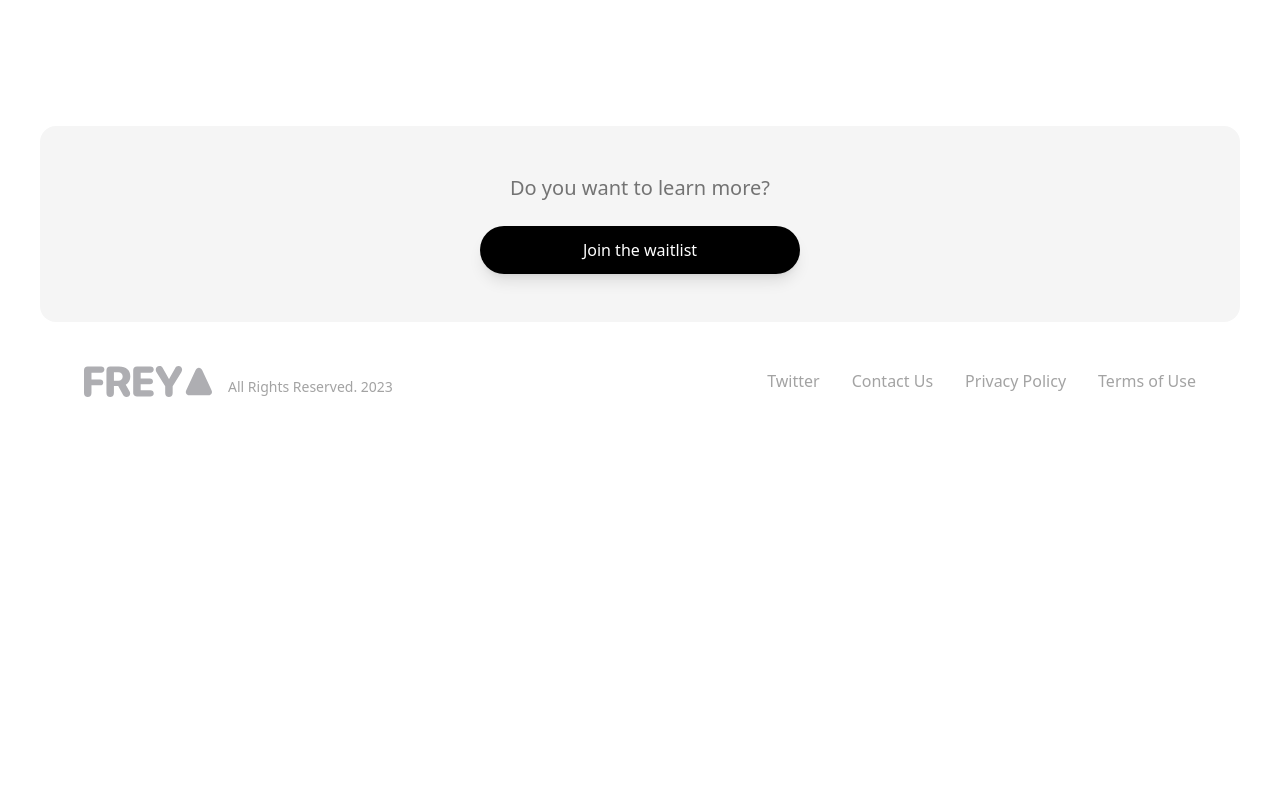
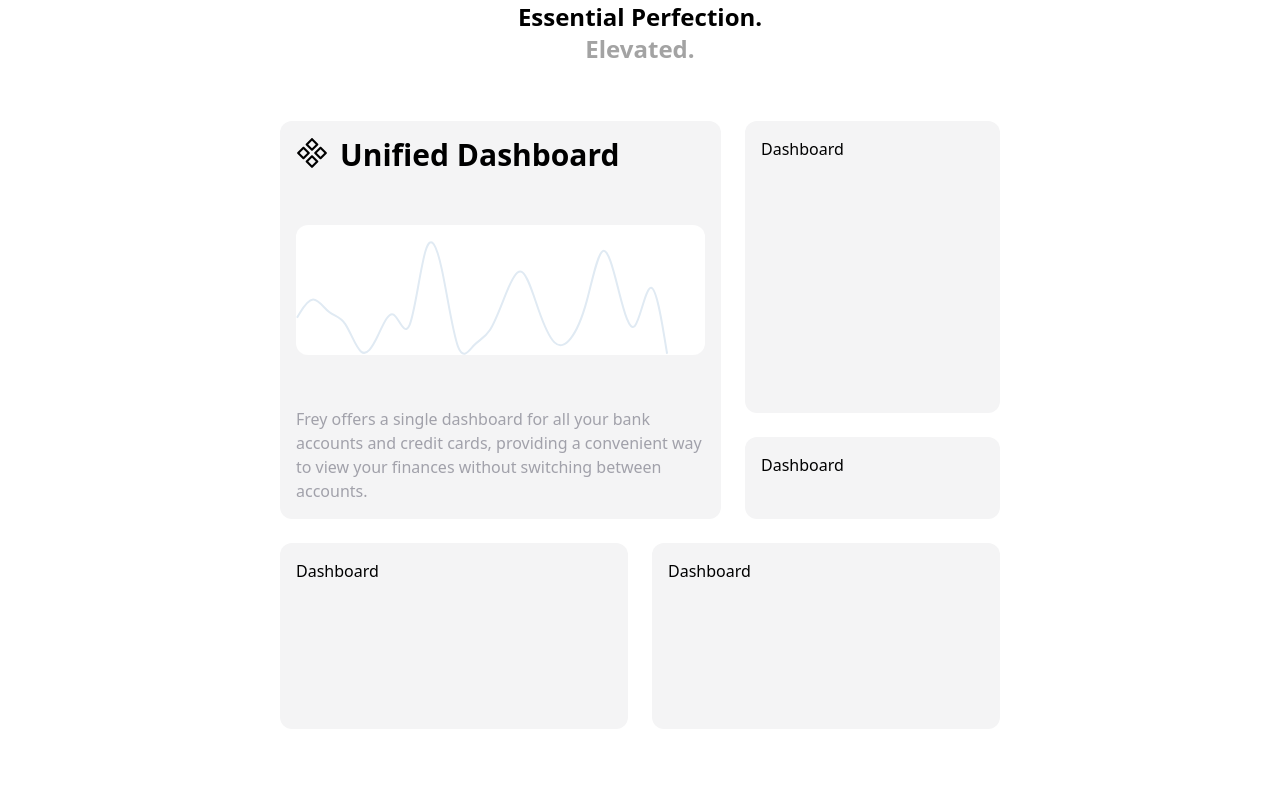
Before and after one commit to ulasalyesil/frey-website, a React (Create React App) app: page / in a window 1280 px wide. Shown: the part 1384-2180 px from the top of the page. Before the commit the page ends 1825 px from the top, so only its background shows below. Built offline with nearby package versions, Linux system fonts and the light colour scheme; the HTML template or start-up script is replaced by a standard one.

Commit message:
ADD: features section change

```diff
--- a/src/App.jsx
+++ b/src/App.jsx
@@ -12,8 +12,17 @@
     <IntlProvider>
       <div className="flex flex-col items-center justify-center m-auto pt-16">
         {/* <HeaderWIP /> */}
-        <div className="w-1/2 flex flex-col items-center gap-16 sm:gap-32">
+        <div className="w-1/2 flex flex-col items-center gap-16 sm:gap-24">
           <Hero />
+          {/* <div className="flex flex-col gap-0 items-center">
+            <h2 className="font-semibold text-2xl text-black">
+              Essential Perfection.
+            </h2>
+            <h2 className="font-semibold text-2xl text-neutral-400">
+              Elevated.
+            </h2>
+          </div> */}
+          <Features />
         </div>
         <Footer />
       </div>
--- a/src/components/Features.jsx
+++ b/src/components/Features.jsx
@@ -1,6 +1,5 @@
 // packages
-import * as Accordion from "@radix-ui/react-accordion";
-import { Component1Icon as Icon } from "@radix-ui/react-icons";
+import { Component1Icon, Component1Icon as Icon } from "@radix-ui/react-icons";
 import { motion } from "framer-motion";
 
 // components
@@ -39,6 +38,8 @@
 const contentStyle =
   "text-sm text-neutral-500 data-[state=open]:animate-slideDown data-[state=closed]:animate-slideUp";
 
+const gridCardStyle = "bg-zinc-100 rounded-xl p-4";
+
 export default function Features() {
   return (
     <motion.div
@@ -54,43 +55,56 @@
         <h2 className="font-semibold text-2xl text-neutral-400">Elevated.</h2>
       </div>
 
-      <div className="flex flex-col sm:flex-row gap-8">
-        <Accordion.Root
-          className="w-[348px] max-w-[348px] shrink-0 shadow-sm shadow-black/5 flex flex-col gap-2"
-          defaultValue="item-1"
-          type="single"
-          collapsible
+      <div className="grid grid-rows-6 grid-cols-8 gap-6 w-screen max-w-[720px] h-screen max-h-[608px]">
+        <div
+          className={`${gridCardStyle} col-start-1 col-end-6 row-start-1 row-end-5 w-full flex flex-col gap-3 justify-between`}
         >
-          <Accordion.Item id="1" value="item-1" className={itemStyle}>
-            <Accordion.Trigger className={triggerStyle}>
-              <Icon />
-              {content["item-1"].title}
-            </Accordion.Trigger>
-            <Accordion.Content className={contentStyle}>
-              <div className="p-4 pt-0">{content["item-1"].description}</div>
-            </Accordion.Content>
-          </Accordion.Item>
-
-          <Accordion.Item id="2" value="item-2" className={itemStyle}>
-            <Accordion.Trigger className={triggerStyle}>
-              <Icon />
-              {content["item-2"].title}
-            </Accordion.Trigger>
-            <Accordion.Content className={contentStyle}>
-              <div className="p-4 pt-0">{content["item-2"].description}</div>
-            </Accordion.Content>
-          </Accordion.Item>
-
-          <Accordion.Item id="3" value="item-3" className={itemStyle}>
-            <Accordion.Trigger className={triggerStyle}>
-              <Icon />
-              {content["item-3"].title}
-            </Accordion.Trigger>
-            <Accordion.Content className={contentStyle}>
-              <div className="p-4 pt-0">{content["item-3"].description}</div>
-            </Accordion.Content>
-          </Accordion.Item>
-        </Accordion.Root>
+          <div className="flex gap-3">
+            <Icon width={32} height={32} />
+            <h3 className="text-3xl font-bold">Unified Dashboard</h3>
+          </div>
+          <div className="bg-white pt-4 rounded-xl">
+            <svg
+              width="373"
+              height="114"
+              viewBox="0 0 373 114"
+              fill="none"
+              xmlns="http://www.w3.org/2000/svg"
+            >
+              <path
+                d="M371.106 112.783L368.425 96.3642C365.742 79.9455 360.379 47.108 355.015 46.7818C349.651 46.4556 344.287 78.6408 338.924 84.803C333.56 90.9652 328.196 71.1042 322.832 50.1419C317.469 29.1798 312.105 7.11638 306.741 10.0452C301.378 12.974 296.014 40.8951 290.65 60.3693C285.285 79.8436 279.923 90.8711 274.558 97.5399C269.194 104.209 263.831 106.519 258.467 101.372C253.103 96.2252 247.739 83.6212 242.376 68.2358C237.012 52.8505 231.648 34.6836 226.284 31.2157C220.921 27.7478 215.557 38.9785 210.193 52.1322C204.83 65.2859 199.466 80.3623 194.102 88.7109C188.738 97.0596 183.375 98.6803 178.011 104.295C172.646 109.91 167.282 119.519 161.919 105.31C156.555 91.1006 151.191 53.0728 145.828 28.4022C140.464 3.73189 135.1 -7.58127 129.736 9.28682C124.373 26.1547 119.009 71.2036 113.645 83.811C108.281 96.4184 102.918 76.5843 97.5538 73.5925C92.19 70.6007 86.8263 84.4512 81.4625 95.4966C76.0987 106.542 70.7349 114.782 65.3712 110.91C60.0074 107.037 54.6436 91.0517 49.2798 83.1169C43.9161 75.1819 38.5523 75.2974 33.1886 71.0725C27.8247 66.8478 22.461 58.2827 17.0972 58.5138C11.7334 58.7449 6.36961 67.7725 3.68779 72.2862L1.00586 76.7999"
+                stroke="#E0EAF3"
+                stroke-width="2"
+              />
+            </svg>
+          </div>
+          <p className="text-zinc-400">
+            Frey offers a single dashboard for all your bank accounts and credit
+            cards, providing a convenient way to view your finances without
+            switching between accounts.
+          </p>
+        </div>
+        <div
+          className={`${gridCardStyle} col-start-6 col-end-9 row-start-1 row-end-4 w-full`}
+        >
+          Dashboard
+        </div>
+        <div
+          className={`${gridCardStyle} col-start-6 col-end-9 row-start-4 row-end-5 w-full`}
+        >
+          Dashboard
+        </div>
+        <div
+          className={`${gridCardStyle} col-start-1 col-end-5 row-start-5 row-end-7 w-full`}
+        >
+          Dashboard
+        </div>
+        <div
+          className={`${gridCardStyle} col-start-5 col-end-9 row-start-5 row-end-7 w-full`}
+        >
+          Dashboard
+        </div>
+      </div>
 
       <div className="w-[348px] flex justify-center shrink-1 relative bg-neutral-100 rounded-3xl overflow-hidden shadow-xl shadow-black/10">
         <div className="absolute bottom-4 right-4 z-50">
@@ -100,7 +114,7 @@
         </div>
         <img src={img1} alt="feature shot" className="w-64 absolute top-10" />
       </div>
-      </div>
+      {/* </div> */}
     </motion.div>
   );
 }
--- a/src/components/Hero.jsx
+++ b/src/components/Hero.jsx
@@ -1,9 +1,8 @@
-import product_image from "../assets/images/new-product-image.png";
+import product_image from "../assets/images/frey_overview.png";
 import logo from "../assets/images/logo.svg";
 
 import { motion } from "framer-motion";
 import HeroTitle from "./HeroTitle";
-import WaitlistForm from "./WaitlistForm";
 import Button from "./Button";
 import globalConsts from '../globalConsts.json';
 import Balancer from 'react-wrap-balancer';
@@ -60,8 +59,6 @@
         transition={{ duration: 1, delay: 2.5 }}
         className="flex flex-col gap-4 items-center mb-8"
       >
-        {/* <WaitlistForm /> */}
-        {/* <WIPInput /> */}
         <a href={formURL} target="_blank" rel="noreferrer">
           <Button label={"Join the waitlist"} buttonStyle={'primaryLong'} type={'button'} />
         </a>
--- /dev/null
+++ b/src/components/Tabs 2.jsx
@@ -0,0 +1,93 @@
+import React from "react";
+import styled from "styled-components";
+
+const tabsData = [
+  {
+    title: "Saved sites",
+    value: "sites"
+  },
+  {
+    title: "Collections",
+    value: "collections"
+  },
+  {
+    title: "48 Following",
+    value: "following"
+  },
+  {
+    title: "32 Followers",
+    value: "followers"
+  }
+];
+
+const Tabs = () => {
+  const [tabBoundingBox, setTabBoundingBox] = React.useState(null);
+  const [wrapperBoundingBox, setWrapperBoundingBox] = React.useState(null);
+  const [highlightedTab, setHighlightedTab] = React.useState(null);
+  const [isHoveredFromNull, setIsHoveredFromNull] = React.useState(true);
+
+  const highlightRef = React.useRef(null);
+  const wrapperRef = React.useRef(null);
+
+  const repositionHighlight = (e, tab) => {
+    setTabBoundingBox(e.target.getBoundingClientRect());
+    setWrapperBoundingBox(wrapperRef.current.getBoundingClientRect());
+    setIsHoveredFromNull(!highlightedTab);
+    setHighlightedTab(tab);
+  };
+
+  const resetHighlight = () => setHighlightedTab(null);
+
+  const highlightStyles = {};
+
+  if (tabBoundingBox && wrapperBoundingBox) {
+    highlightStyles.transitionDuration = isHoveredFromNull ? "0ms" : "150ms";
+    highlightStyles.opacity = highlightedTab ? 1 : 0;
+    highlightStyles.width = `${tabBoundingBox.width}px`;
+    highlightStyles.transform = `translate(${
+      tabBoundingBox.left - wrapperBoundingBox.left
+    }px)`;
+  }
+
+  return (
+    <TabsNav ref={wrapperRef} onMouseLeave={resetHighlight}>
+      <TabsHighlight ref={highlightRef} style={highlightStyles} />
+      {tabsData.map((tab) => (
+        <Tab key={tab.value} onMouseOver={(ev) => repositionHighlight(ev, tab)}>
+          {tab.title}
+        </Tab>
+      ))}
+    </TabsNav>
+  );
+};
+
+const TabsNav = styled.div`
+  position: relative;
+`;
+
+const Tab = styled.a`
+  padding: 16px 12px;
+  font-size: ${14 / 16}rem;
+  color: hsl(0 0% 43.5%);
+  display: inline-block;
+  position: relative;
+  cursor: pointer;
+  transition: color 250ms;
+
+  &:hover {
+    color: hsl(0 0% 9%);
+  }
+`;
+
+const TabsHighlight = styled.div`
+  background: hsl(0 0% 90.9%);
+  position: absolute;
+  top: 9px;
+  left: 0;
+  border-radius: 4px;
+  height: 32px;
+  transition: 0.15s ease;
+  transition-property: width, transform, opacity;
+`;
+
+export default Tabs;
```
Also changed, not shown: src/assets/images/frey_overview.png (added). Lines whose indentation alone changed are shown as unchanged.
